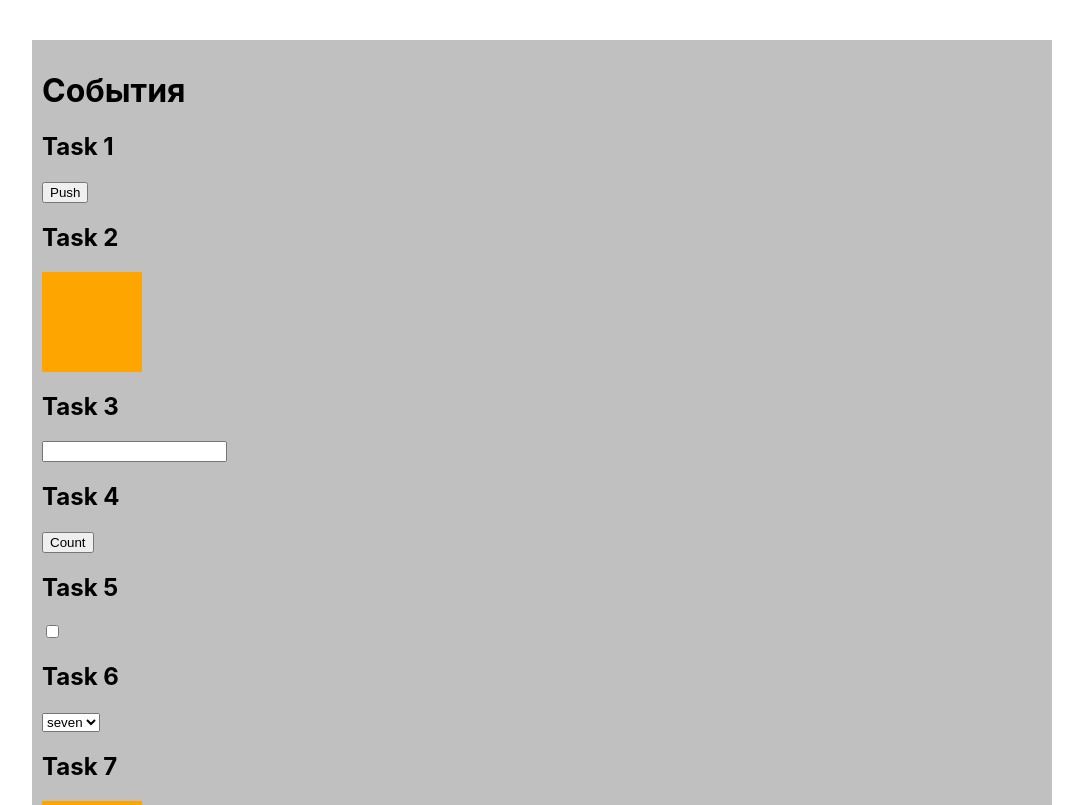
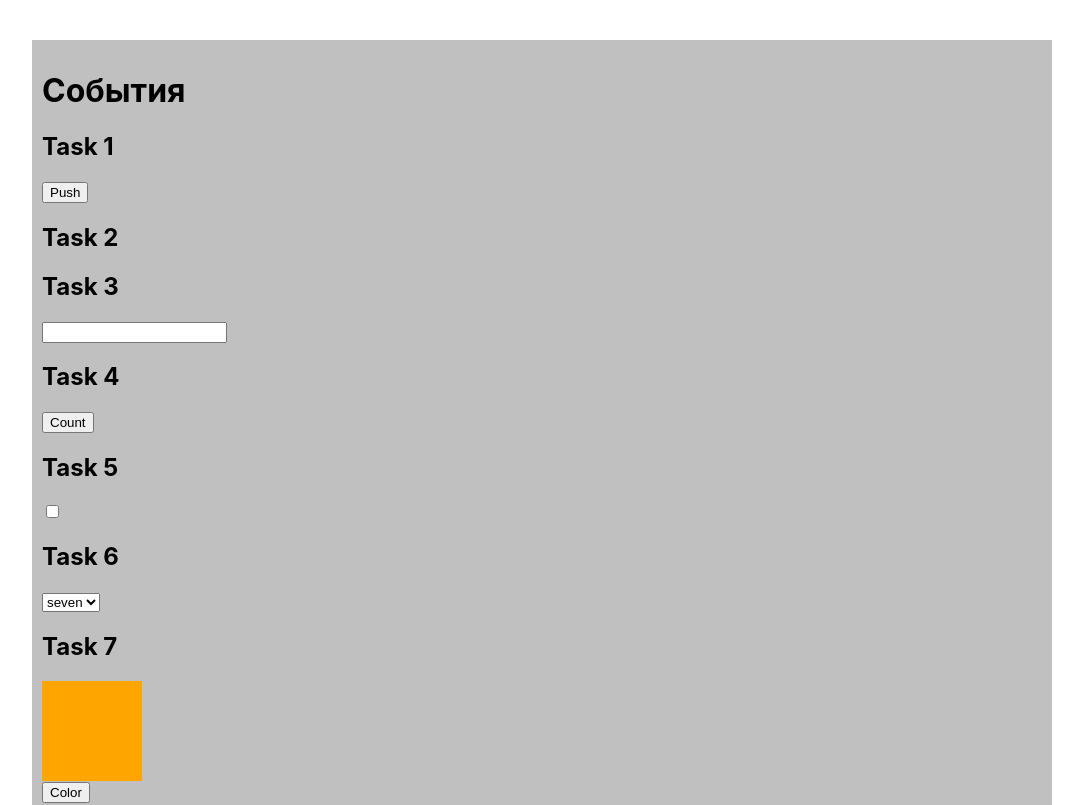
Before and after one commit to dim50dim/apps, a React (Create React App) app: page / in a window 1280 px wide. Shown: the top 805 px of the page, without its empty margins (98-1181 px from the left). Built offline with nearby package versions, Linux system fonts and the light colour scheme.

Commit message:
a bit strange behavior

```diff
--- a/src/App.js
+++ b/src/App.js
@@ -5,6 +5,7 @@ import { useState } from 'react';
 
 function App() {
   const [st1,setSt1] = useState();
+  const [st2,setSt2] = useState(false);
   let count4 = 0;
 
   function task1() {
@@ -12,7 +13,7 @@ function App() {
 
   }
   function task2() {
-
+          setSt2(true);
   }
   function task3() {
 
@@ -49,7 +50,7 @@ function App() {
       </section>
       <section>
         <h2>Task 2</h2>
-        <div className="task-2"></div>
+        <div className={`task2 ${st2? "active" : ""}`}  onMouseEnter={task2} ></div>
       </section>
       <section>
         <h2>Task 3</h2>
```
